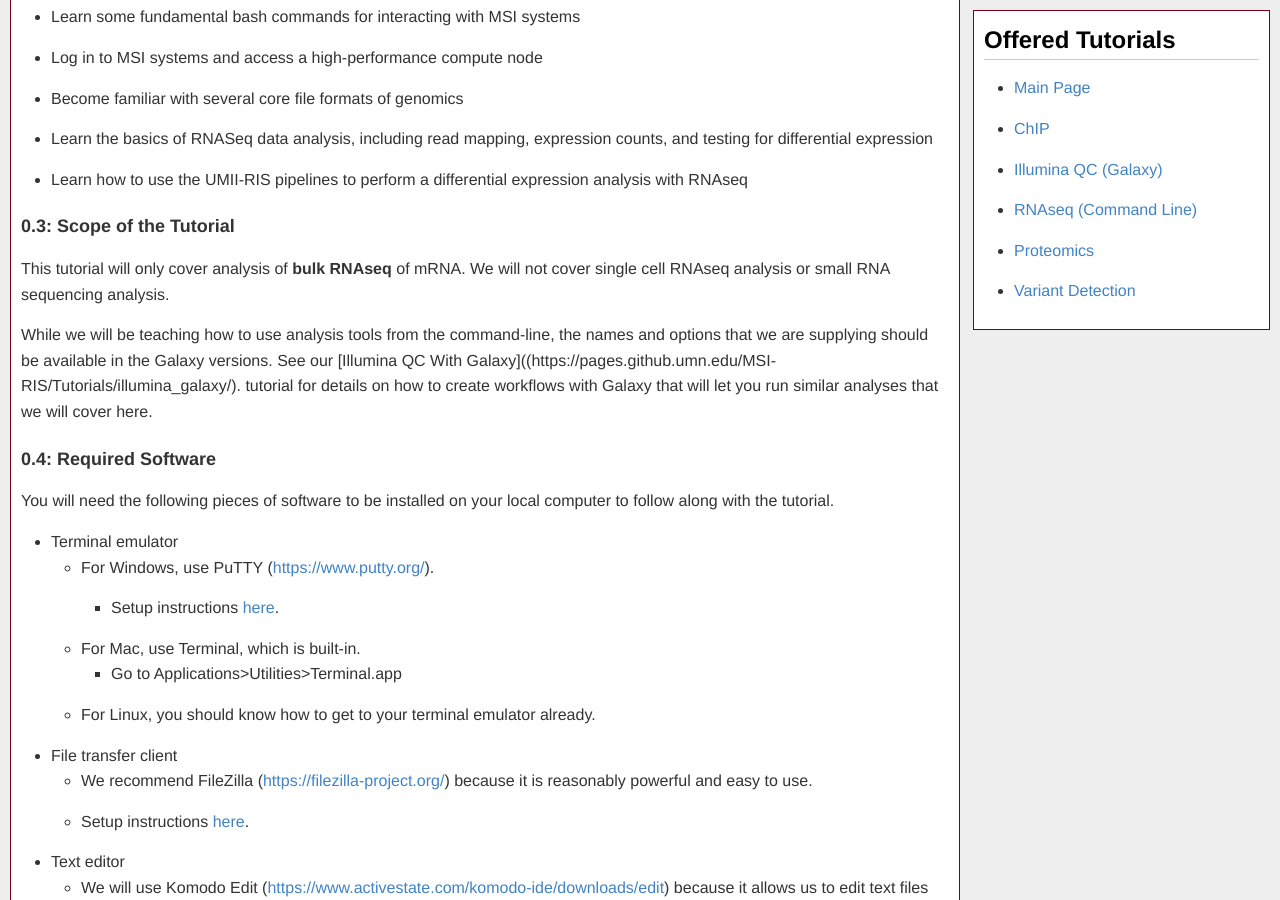
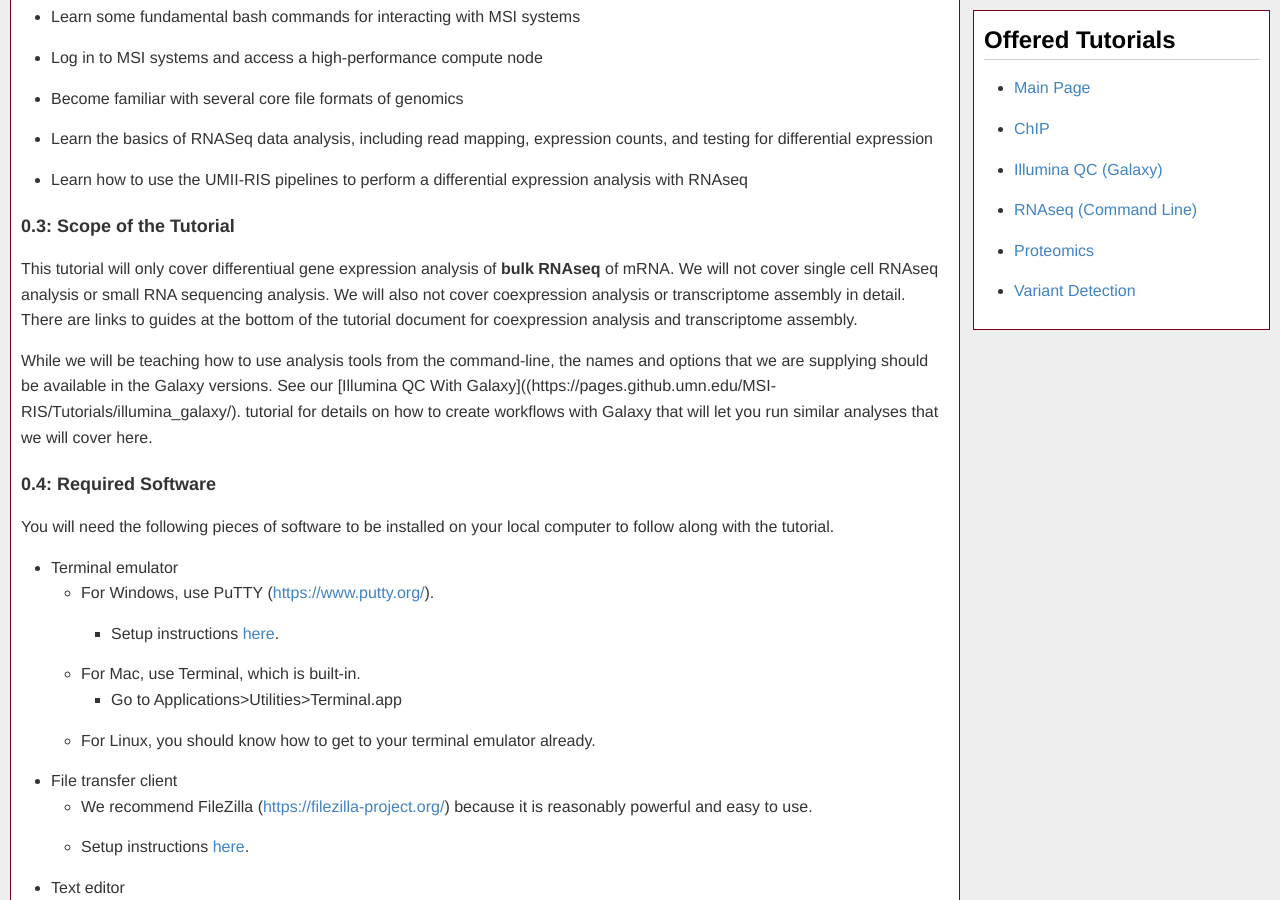
Before and after one commit to msi-ris/Tutorials, a Jekyll site: the page built from rnaseq_cmd.md, in a window 1280 px wide and 900 px high, scrolled down 602 px. Built offline with Jekyll 4.4.1, drawn with Linux system fonts in a browser that asks for light colours.

Commit message:
Update rnaseq

```diff
--- a/rnaseq_cmd.md
+++ b/rnaseq_cmd.md
@@ -46,8 +46,11 @@ of the tutorial
   analysis with RNAseq
 
 ### 0.3: Scope of the Tutorial
-This tutorial will only cover analysis of **bulk RNAseq** of mRNA. We will not
-cover single cell RNAseq analysis or small RNA sequencing analysis.
+This tutorial will only cover differentiual gene expression analysis of
+**bulk RNAseq** of mRNA. We will not cover single cell RNAseq analysis or small
+RNA sequencing analysis. We will also not cover coexpression analysis or
+transcriptome assembly in detail. There are links to guides at the bottom of the
+tutorial document for coexpression analysis and transcriptome assembly.
 
 While we will be teaching how to use analysis tools from the command-line, the
 names and options that we are supplying should be available in the Galaxy
```
